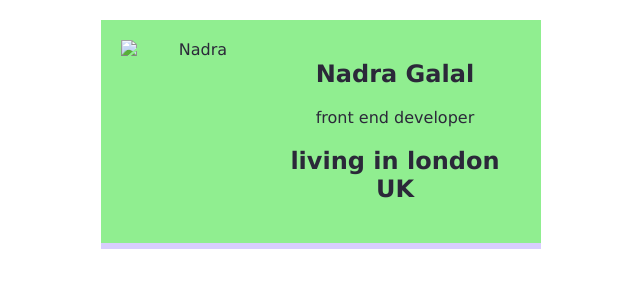
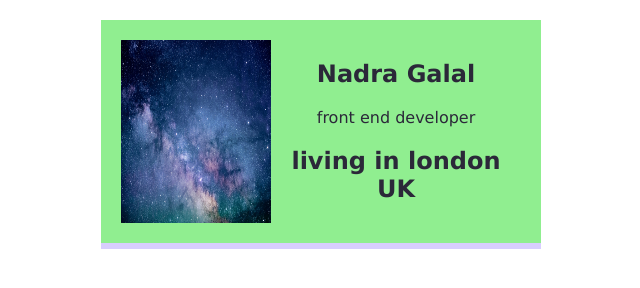
Before and after one commit to Nadra9/business-card, a plain HTML site: page index.html in a window 1280 px wide. Shown: the whole page, without its empty margins (319-959 px from the left). Drawn offline with Linux system fonts and the light colour scheme.

Commit message:
editing img file bath

```diff
--- a/index.html
+++ b/index.html
@@ -5,7 +5,7 @@
     </head>
     <body>
         <div class="card">
-        <img class="logo" src="ng-img.jpg" alt="Nadra">
+        <img class="logo" src="image/ng-img.jpg" alt="Nadra">
             <div>
             <h2>Nadra Galal</h2>
             <p>front end developer</p>
```
